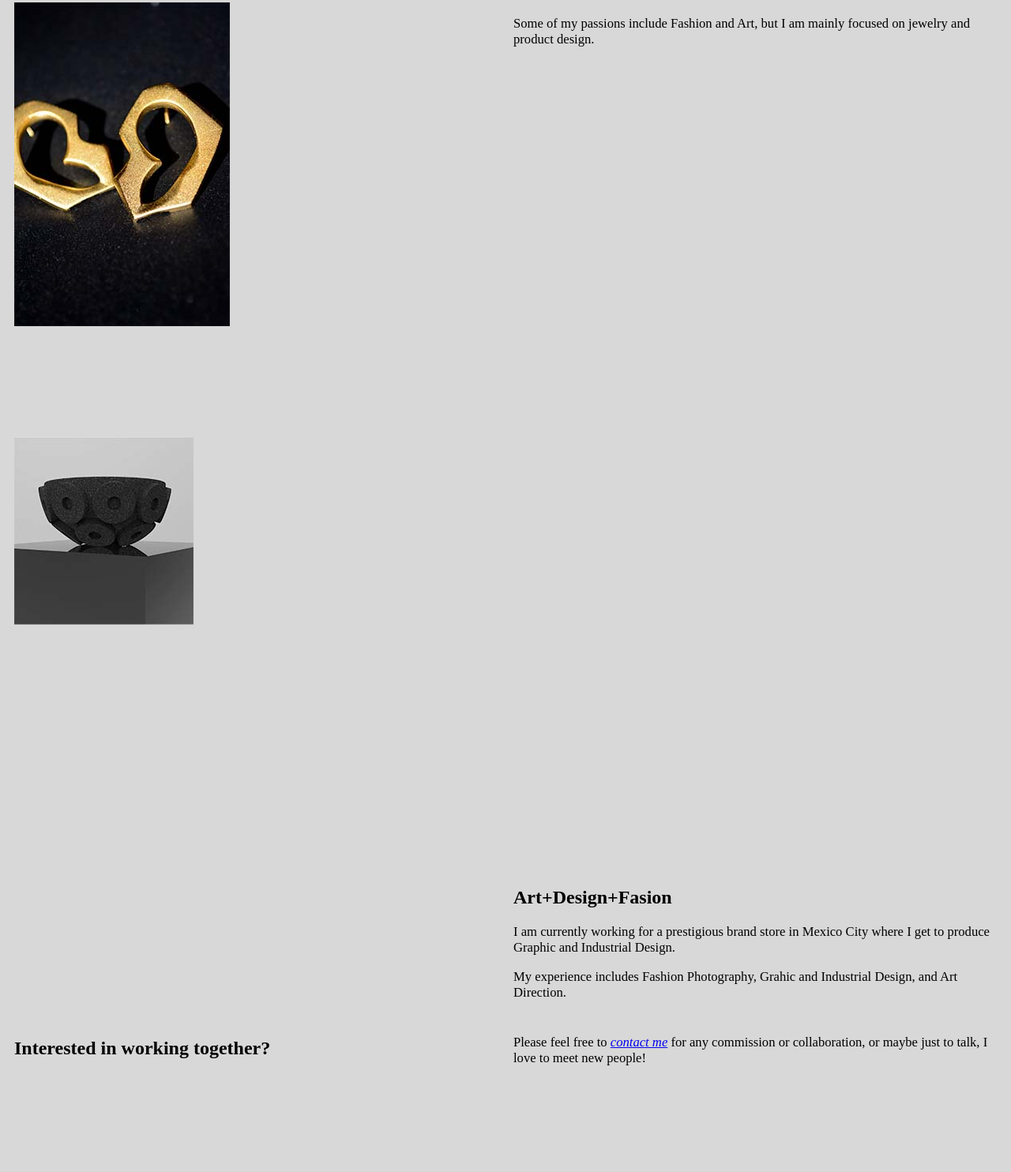
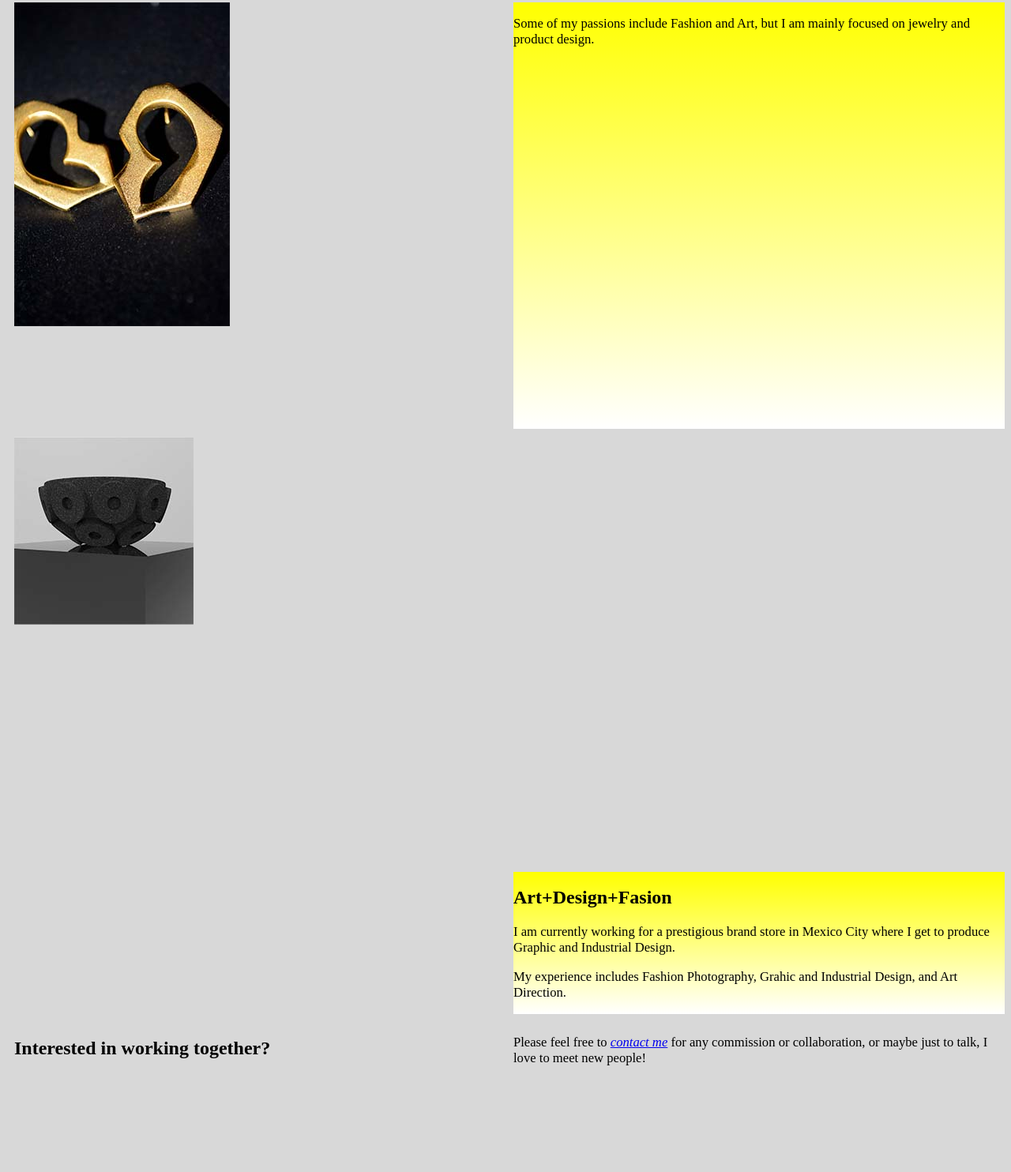
Before and after one commit to PaolaOsornio301/PaolaOsornio, a plain HTML site: page index.html in a window 1280 px wide. Shown: the part 575-2059 px from the top of the page at 79% size. Drawn offline with Linux system fonts and the light colour scheme; a web font is replaced by a local one.

Commit message:
Se agregan gradientes de práctica al style

```diff
--- a/style.css
+++ b/style.css
@@ -43,6 +43,8 @@ p{
 
 #parte2{
     grid-area: parte2;
+    background-image: linear-gradient(to bottom, yellow,white);
+
 }
 
 #media6{
@@ -51,6 +53,7 @@ p{
 
 #parte3{
     grid-area: parte3;
+    background-image: linear-gradient(to bottom, yellow,white);
 }
 
 #parte4{
```
